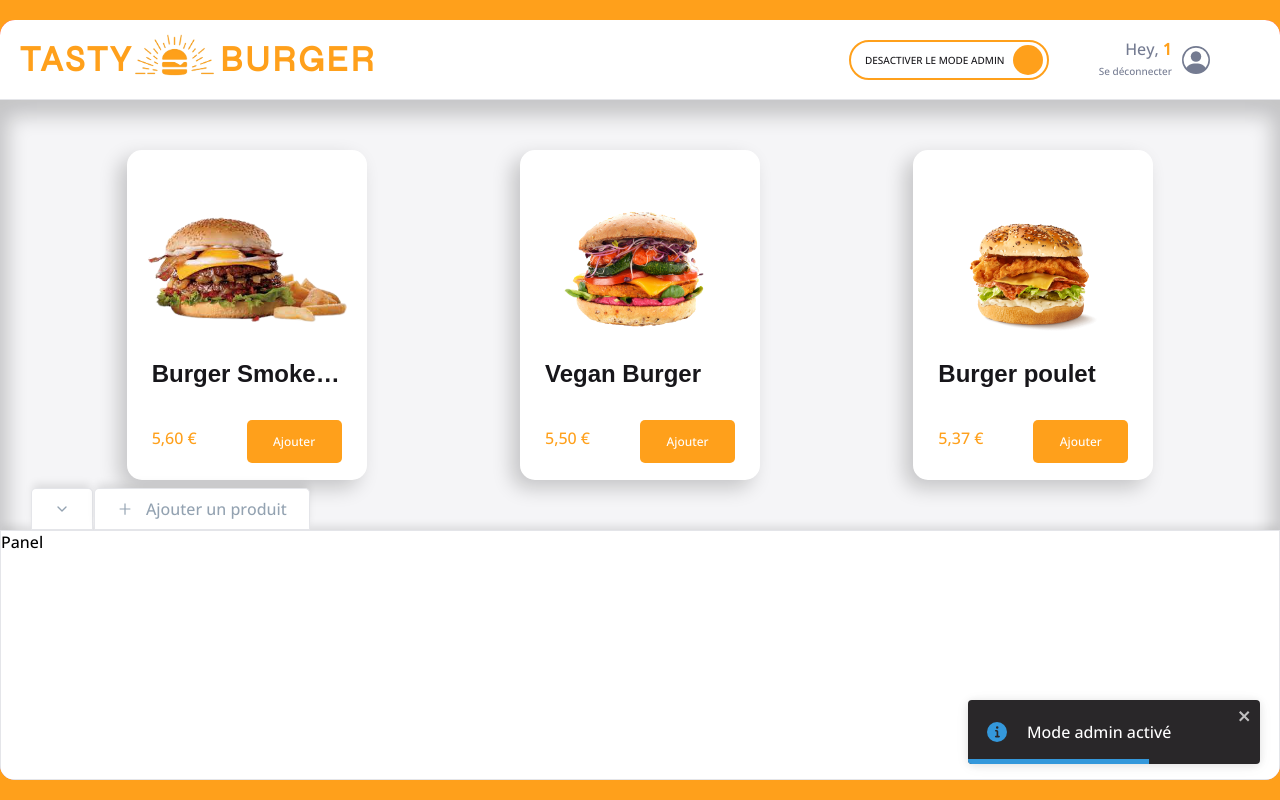
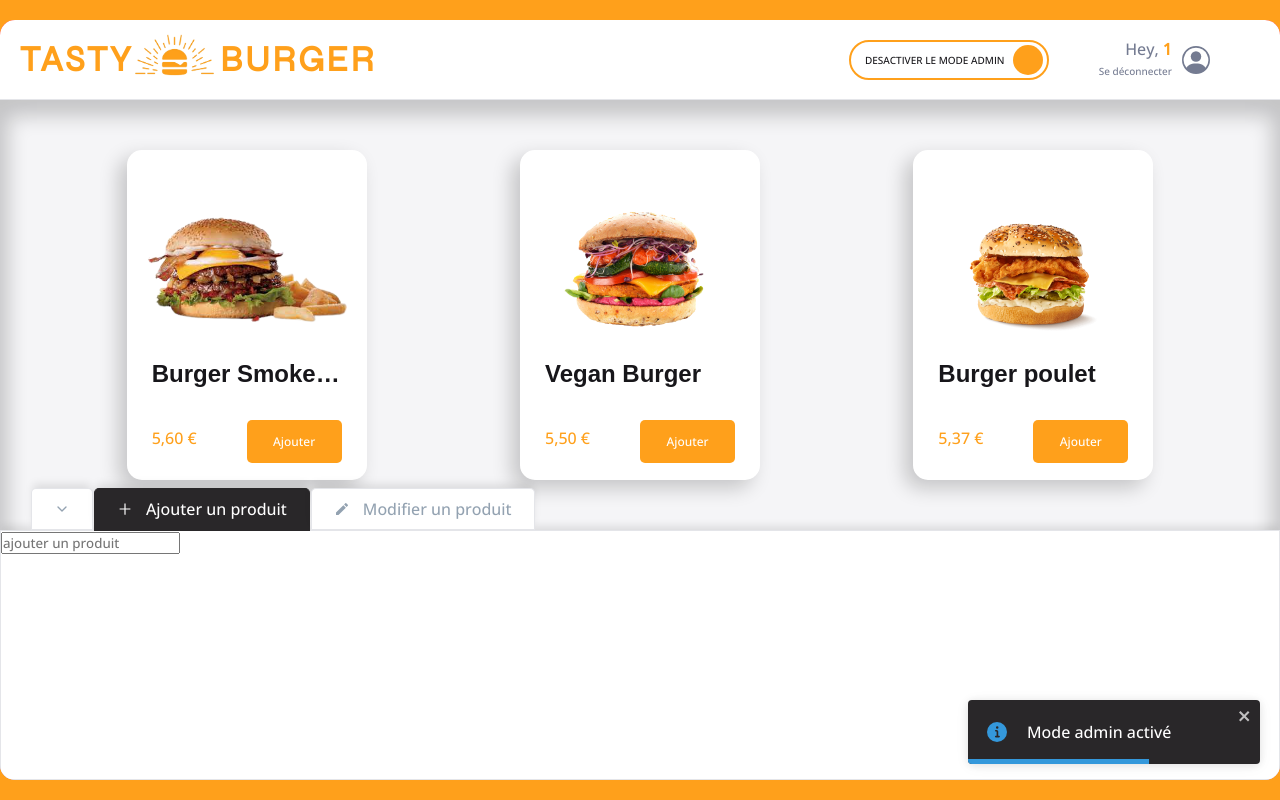
Before and after one commit to YanisMorzak/tasty-burger, a React (Vite) app: page /order/1 in a window 1280 px wide. Both pictures are taken after a click on the label 948 px from the left and 59 px from the top of the page. Built offline with nearby package versions, Linux system fonts and the light colour scheme; grey boxes are pictures that could not be loaded; a web font is replaced by a local one.

Commit message:
✨ F07: ADMIN > Add panel admin

```diff
--- a/src/components/pages/order/Main/Admin/AdminPanel.jsx
+++ b/src/components/pages/order/Main/Admin/AdminPanel.jsx
@@ -1,10 +1,15 @@
-import React from 'react'
+import React, { useContext } from 'react'
 import { styled } from 'styled-components';
 import { theme } from '../../../../../theme';
+import OrderContext from '../../../../../context/OrderContext';
 
 export default function AdminPanel() {
+  const {isAddSelected, isEditTabSelected, } = useContext(OrderContext)
   return (
-    <AdminPanelStyled>Panel</AdminPanelStyled>
+    <AdminPanelStyled>
+      {isAddSelected && <input placeholder='ajouter un produit'/>}
+      {isEditTabSelected && <input placeholder='modifier un produit'/>}
+    </AdminPanelStyled>
   )
 }
 
--- a/src/components/pages/order/Main/Admin/AdminTabs.jsx
+++ b/src/components/pages/order/Main/Admin/AdminTabs.jsx
@@ -1,15 +1,31 @@
-import React from 'react'
+import React, { useContext } from 'react'
 import { styled } from 'styled-components';
 import Tabs from '../../../../reusable-ui/Tabs';
 import {FiChevronDown, FiChevronUp} from "react-icons/fi"
 import {AiOutlinePlus} from "react-icons/ai"
+import {MdModeEditOutline} from "react-icons/md"
 import { theme } from '../../../../../theme';
+import OrderContext from '../../../../../context/OrderContext';
 
 export default function AdminTabs({isCollapse, setIsCollapse}) {
+    const {isAddSelected, setIsAddSelected, isEditTabSelected, setIsEditTabSelected} = useContext(OrderContext)
 
     const handleClick = () => {
         setIsCollapse(!isCollapse)
     }
+
+    const selectEditTab = () => {
+        setIsCollapse(false)
+        setIsEditTabSelected(true)
+        setIsAddSelected(false)
+    }
+
+    const selectAddTab = () => {
+        setIsCollapse(false)
+        setIsAddSelected(true)
+        setIsEditTabSelected(false)
+    }
+
   return (
     <AdminTabsStyled>
         <Tabs label="" Icon={isCollapse ? <FiChevronUp /> : <FiChevronDown/>} onClick={handleClick} className={isCollapse ? "is-active" : ""}/>
@@ -17,8 +33,14 @@ export default function AdminTabs({isCollapse, setIsCollapse}) {
         <Tabs
         label={"Ajouter un produit"}
         Icon={<AiOutlinePlus /> }
-        onClick={handleClick}
-        className={isCollapse ? "is-active" : ""}/>
+        onClick={selectAddTab}
+        className={isAddSelected ? "is-active" : ""}/>
+
+        <Tabs
+        label={"Modifier un produit"}
+        Icon={<MdModeEditOutline /> }
+        onClick={selectEditTab}
+        className={isEditTabSelected ? "is-active" : ""}/>
     </AdminTabsStyled>
   )
 }
--- a/src/components/pages/order/OrderPage.jsx
+++ b/src/components/pages/order/OrderPage.jsx
@@ -9,10 +9,18 @@ import OrderContext from '../../../context/OrderContext';
 
 export default function OrderPage() {
     const [isModeAdmin, setIsModeAdmin] = useState(false);
+    const [isEditTabSelected, setIsEditTabSelected] = useState(false)
+    const [isAddSelected, setIsAddSelected] = useState(true)
 
     const orderContextValue = {
       isModeAdmin,
-      setIsModeAdmin
+      setIsModeAdmin,
+
+      isEditTabSelected,
+      setIsEditTabSelected,
+
+      isAddSelected,
+      setIsAddSelected,
     }
 
   return (
--- a/src/context/OrderContext.jsx
+++ b/src/context/OrderContext.jsx
@@ -3,4 +3,10 @@ import { createContext } from "react";
 export default createContext({
     isModeAdmin: false,
     setIsModeAdmin: () => {},
+
+    isAddSelected: true,
+    setIsAddSelected: () => {},
+
+    isEditTabSelected: false,
+    setIsEditTabSelected: () => {},
 })
```
